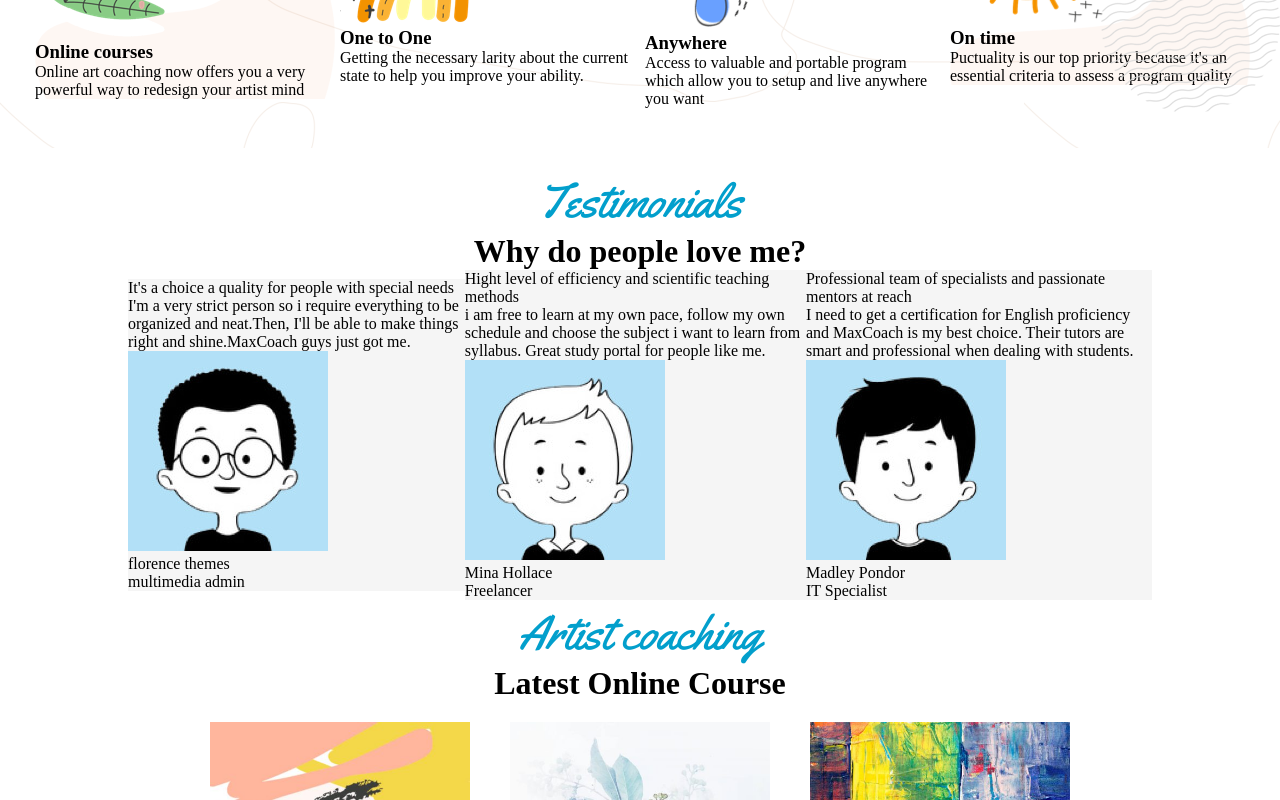
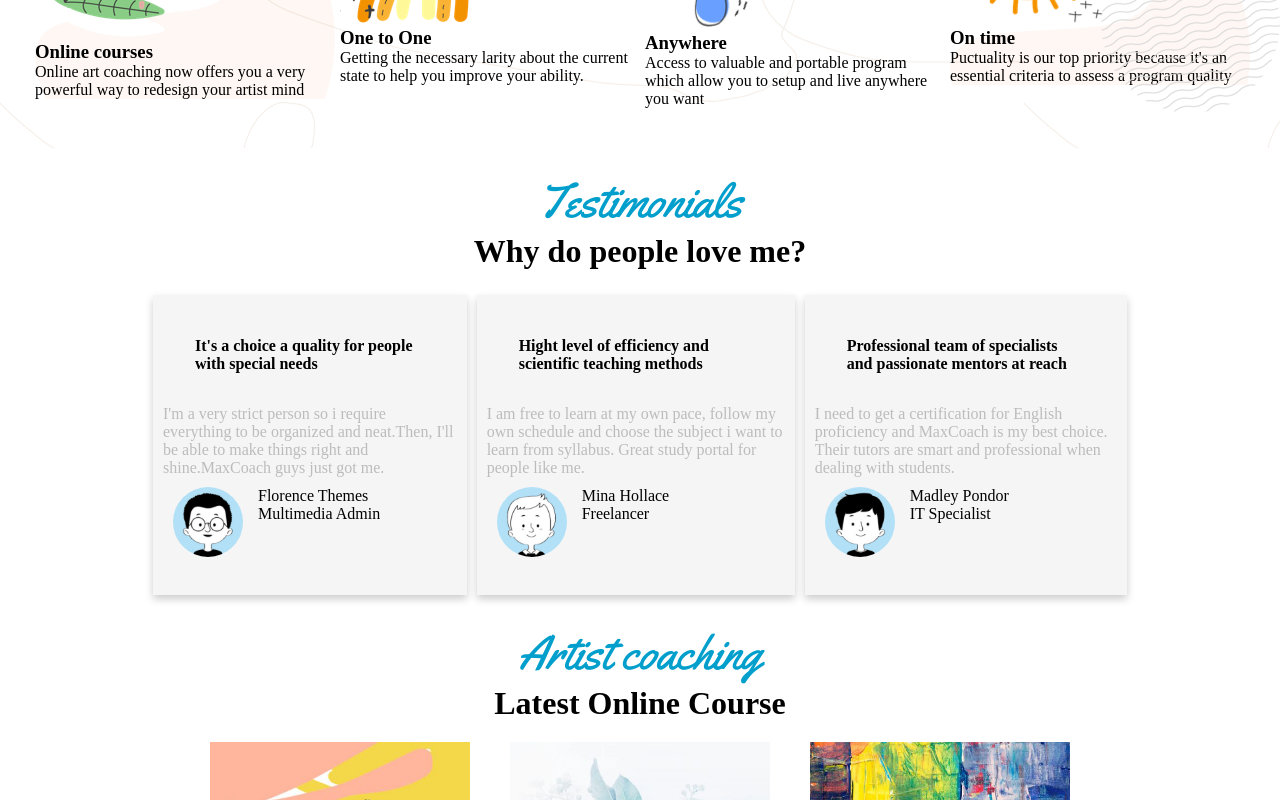
Before and after one commit to bizon-dot/proj-html-vuejs, a Vue app: page / in a window 1280 px wide. Shown: the part 478-1278 px from the top of the page. Built offline with nearby package versions, Linux system fonts and the light colour scheme.

Commit message:
Sezione testimonials

```diff
--- a/src/assets/data/data-testimonials.js
+++ b/src/assets/data/data-testimonials.js
@@ -8,7 +8,7 @@ const testimonials = [
     },
     {
         title: "Hight level of efficiency and scientific teaching methods",
-        text: "i am free to learn at my own pace, follow my own schedule and choose the subject i want to learn from syllabus. Great study portal for people like me.",
+        text: "I am free to learn at my own pace, follow my own schedule and choose the subject i want to learn from syllabus. Great study portal for people like me.",
         author: "Mina Hollace",
         job: "Freelancer",
         path: "assets/img/artist-testimonial-avatar-02.jpg",
--- a/src/components/Testimonials.vue
+++ b/src/components/Testimonials.vue
@@ -12,26 +12,29 @@
       <ul class="cards">
         <li v-for="(testimonial,index) in testimonials" :key="index">
           <div class="card">
-            <p class="title">{{testimonial.title}} </p>
-            <p class="text">{{testimonial.text}} </p>
+            <p class="title">
+              {{testimonial.title}}
+            </p>
+            <p class="text">
+              {{testimonial.text}}
+            </p>
             <div class="box-author">
-              <img class="img-fluid mb-3" :src="require(`@/${testimonial.path}`)" :alt="testimonial.author">
-              <p class="author">{{testimonial.author}} </p>
-              <p class="job">{{testimonial.job}} </p>
+              <div class="box-img">
+                <img class="img-fluid mb-3" :src="require(`@/${testimonial.path}`)" :alt="testimonial.author">
+              </div>
+              <div class="box-info">
+                <p class="author">
+                  {{testimonial.author}}
+                </p>
+                <p class="job">
+                  {{testimonial.job}}
+                </p>
+              </div>
             </div>
-
-
-            <!--  <img class="img-fluid mb-3" :src="require(`@/${course.path}`)" :alt="course.title">
-              <p class="price">{{course.price}}.00 $</p>
-              <p class="title">{{course.title}} </p> -->
-            <!-- {{testimonial}} -->
           </div>
         </li>
-
       </ul>
-
     </div>
-
   </div>
 </template>
 
@@ -52,24 +55,73 @@
 
 <!-- Add "scoped" attribute to limit CSS to this component only -->
 <style scoped lang="scss">
+  @import "./style/general.scss";
+
   .testimonials {
-     width: 80%;
+    width: 80%;
     margin: 0 auto;
+
     .cards {
       display: flex;
       flex-direction: row;
       justify-content: center;
       align-items: center;
+      margin: 20px 20px;
 
-      li{
+      .card {
+        min-height: 300px;
+        width: auto;
+        box-shadow: 0 4px 8px 0 rgba(0, 0, 0, 0.2);
+        transition: 0.3s;
+        margin: 5px;
+        padding: 10px;
+        background-color: whitesmoke;
+      }
+
+      .card:hover {
+        box-shadow: 0 8px 16px 0 rgba(0, 0, 0, 0.2);
+      }
+
+      .title {
+        font-size: 1rem;
+        font-weight: bolder;
+        padding: 2em;
+      }
+
+      .text {
+        color: $silver;
+      }
+
+      li {
         list-style: none;
       }
+
+      .box-author {
+        display: flex;
+        flex-direction: row;
+        padding: 10px;
+
+        .box-img {
+          margin-right: 15px;
+
+          img {
+            border-radius: 50%;
+            width: 70px;
+            height: 70px;
+          }
+        }
+
+        .box-info{
+          .author,
+          .job{
+            text-transform: capitalize;
+          }
+        }
+
+
+      }
+
+
     }
-
-    .card {
-      background-color: whitesmoke;
-    }
-
-    // background-image: url("/assets/image/artist-shape-01-600x577.png");
   }
 </style>
```
